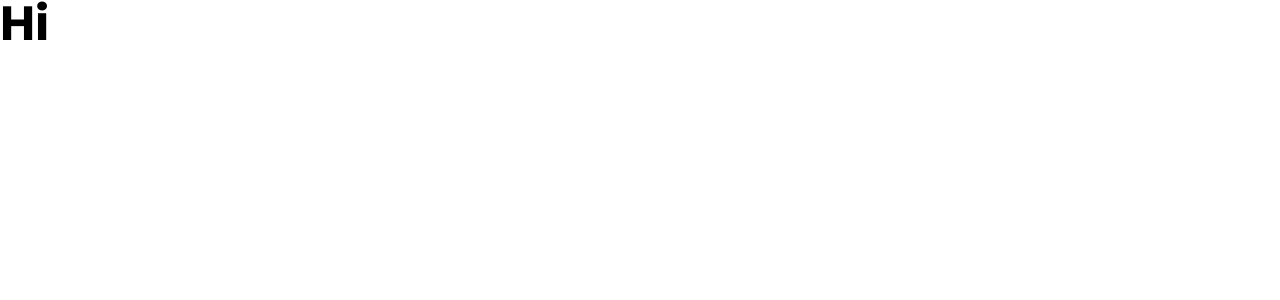
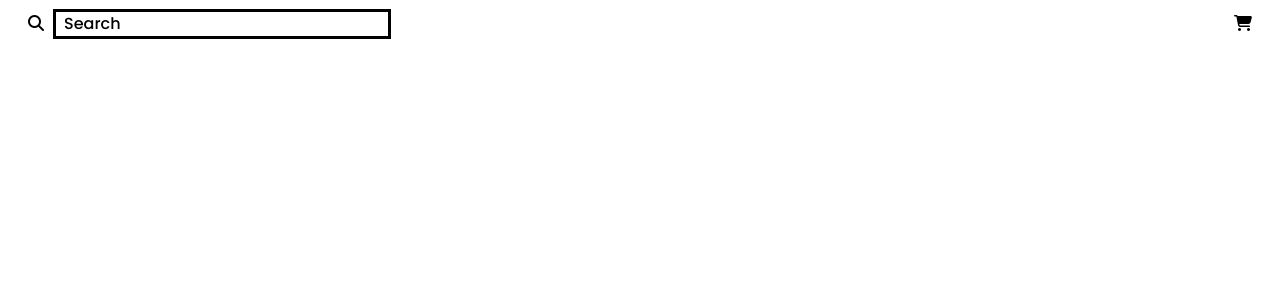
Before and after one commit to Fortunate-Coffee/Front-End-Fortunate-Coffee, a React (Create React App) app: page / in a window 1280 px wide. Shown: the top 300 px of the page. Built offline with nearby package versions, Linux system fonts and the light colour scheme.

Commit message:
Slicing the Medium Navbar Screen

```diff
--- a/public/index.html
+++ b/public/index.html
@@ -27,7 +27,6 @@
     <link rel="preconnect" href="https://fonts.gstatic.com" crossorigin>
     <link href="https://fonts.googleapis.com/css2?family=Poppins:ital,wght@0,100;0,200;0,300;0,400;0,500;0,600;0,700;0,800;1,100;1,200;1,300;1,400;1,500;1,600;1,700;1,800&display=swap" rel="stylesheet">
     <script src="https://kit.fontawesome.com/1aee3d295f.js" crossorigin="anonymous"></script>
-    <title>MovieBox</title>
     <title>Fortunate Coffee</title>
   </head>
   <body>
--- a/src/App.js
+++ b/src/App.js
@@ -1,15 +1,15 @@
 import { BrowserRouter, Routes, Route } from 'react-router-dom';
 
 // pages
-import Home from './pages/Home';
-import NotFound from './pages/NotFound';
+import HomePage from './pages/HomePage';
+import NotFoundPage from './pages/NotFoundPage';
 
 const App = () => {
   return(
     <BrowserRouter>
       <Routes>
-        <Route path='/' element = {<Home />} />
-        <Route path='/*' element = {<NotFound />} />
+        <Route path='/' element = {<HomePage />} />
+        <Route path='/*' element = {<NotFoundPage />} />
       </Routes>
     </BrowserRouter>
   )
--- /dev/null
+++ b/src/component/atoms/SearchingButton.jsx
@@ -0,0 +1,11 @@
+import { Link } from "react-router-dom";
+
+const SearchingButton = () => {
+    return(
+        <div>
+            <Link to={'/'}><i className='fa-solid fa-magnifying-glass fa-beat' style={{color: "#000000;"}}></i></Link>
+        </div>
+    )
+}
+
+export default SearchingButton;
--- /dev/null
+++ b/src/component/atoms/SearchingText.jsx
@@ -0,0 +1,9 @@
+const SearchingText = () => {
+    return(
+        <div>
+            <input type="text" className="w-full outline truncate bg-inherit placeholder:text-black px-2 placeholder:font-medium block hover:border-none focus:outline-none" placeholder="Search" />
+        </div>
+    )
+}
+
+export default SearchingText;
--- /dev/null
+++ b/src/component/atoms/ShoppingCartButton.jsx
@@ -0,0 +1,11 @@
+import { Link } from "react-router-dom";
+
+const ShoppingCartButton = () => {
+    return(
+        <div className=''>
+            <Link to={'/'}><i className="fa-solid fa-cart-shopping fa-bounce" style={{color: "#000000;"}}></i></Link>
+        </div>
+    )
+}
+
+export default ShoppingCartButton;
--- /dev/null
+++ b/src/component/molecules/Searching.jsx
@@ -0,0 +1,15 @@
+import SearchingButton from '../atoms/SearchingButton';
+import SearchingText from '../atoms/SearchingText';
+
+const Searching = () => {
+    return(
+        <div className='flex'>
+            <SearchingButton />
+            <div className="ms-3">
+                <SearchingText />
+            </div>
+        </div>
+    )
+}
+
+export default Searching;
--- /dev/null
+++ b/src/component/organisms/Navbar.jsx
@@ -0,0 +1,13 @@
+import Searching from "../molecules/Searching";
+import ShoppingCartButton from "../atoms/ShoppingCartButton";
+
+const Navbar = () => {
+    return(
+        <div className="flex justify-between">
+            <Searching />
+            <ShoppingCartButton />
+        </div>
+    )
+}
+
+export default Navbar;
--- /dev/null
+++ b/src/component/templates/Home.jsx
@@ -0,0 +1,11 @@
+import Navbar from "../organisms/Navbar";
+
+const Home = () => {
+    return(
+        <div className="mx-7 my-3">
+            <Navbar />
+        </div>
+    )
+}
+
+export default Home;
--- a/src/index.css
+++ b/src/index.css
@@ -1,12 +1,18 @@
 @tailwind base;
 @tailwind components;
 @tailwind utilities;
+
+:root {
+  scroll-behavior: smooth;
+  scroll-padding-top: 60px;
+}
 
 body {
     margin: 0 auto;
     font-family: 'Poppins', sans-serif;
     -webkit-font-smoothing: antialiased;
     -moz-osx-font-smoothing: grayscale;
+    overflow-x: hidden;
   }
 
   code {
--- a/src/pages/Home.jsx
+++ /dev/null
@@ -1,11 +0,0 @@
-import React from "react";
-
-const Home = () => {
-    return(
-        <div>
-            <p className="text-5xl font-bold">Hi</p>
-        </div>
-    )
-}
-
-export default Home;
--- /dev/null
+++ b/src/pages/HomePage.jsx
@@ -0,0 +1,12 @@
+import React from "react";
+import Home from "../component/templates/Home";
+
+const HomePage = () => {
+    return(
+        <div>
+            <Home />
+        </div>
+    )
+}
+
+export default HomePage;
--- a/src/pages/NotFound.jsx
+++ b/src/pages/NotFoundPage.jsx
@@ -1,6 +1,6 @@
 import React from "react";
 
-const NotFound = () => {
+const NotFoundPage = () => {
     return(
         <div>
             <p>404</p>
@@ -8,4 +8,4 @@ const NotFound = () => {
     )
 }
 
-export default NotFound;
+export default NotFoundPage;
```
Also changed, not shown: 1 other file (tests, documents, lock files or other folders).
